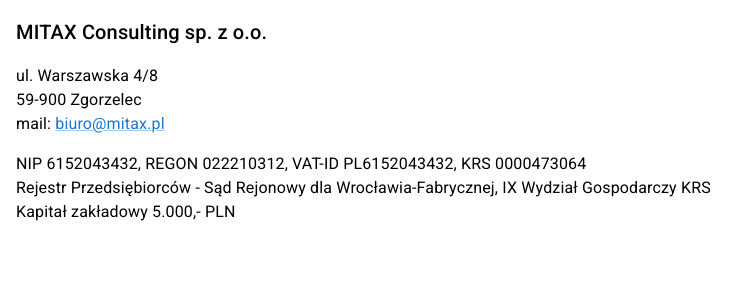
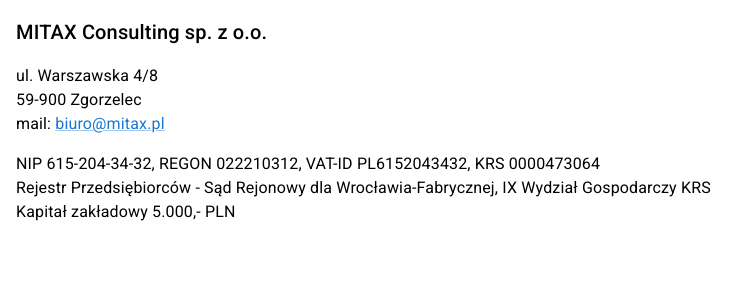
Before and after one commit to MarKust71/mitax-main, a React (Create React App) app: page / in a window 1280 px wide. Shown: the top 300 px of the page, without its empty margins (0-756 px from the left). Built offline with nearby package versions, Linux system fonts and the light colour scheme.

Commit message:
Quick update

```diff
--- a/src/app/main/Main.tsx
+++ b/src/app/main/Main.tsx
@@ -18,7 +18,7 @@
         mail: <Link href={'mailto: biuro@mitax.pl'}>biuro@mitax.pl</Link>
       </Typography>
       <Box mb={2} />
-      <Typography>NIP 6152043432, REGON 022210312, VAT-ID PL6152043432, KRS 0000473064</Typography>
+      <Typography>NIP 615-204-34-32, REGON 022210312, VAT-ID PL6152043432, KRS 0000473064</Typography>
       <Typography>
         Rejestr Przedsiębiorców - Sąd Rejonowy dla Wrocławia-Fabrycznej, IX Wydział Gospodarczy KRS
       </Typography>
```
Also changed, not shown: 1 other file (tests, documents, lock files or other folders).
